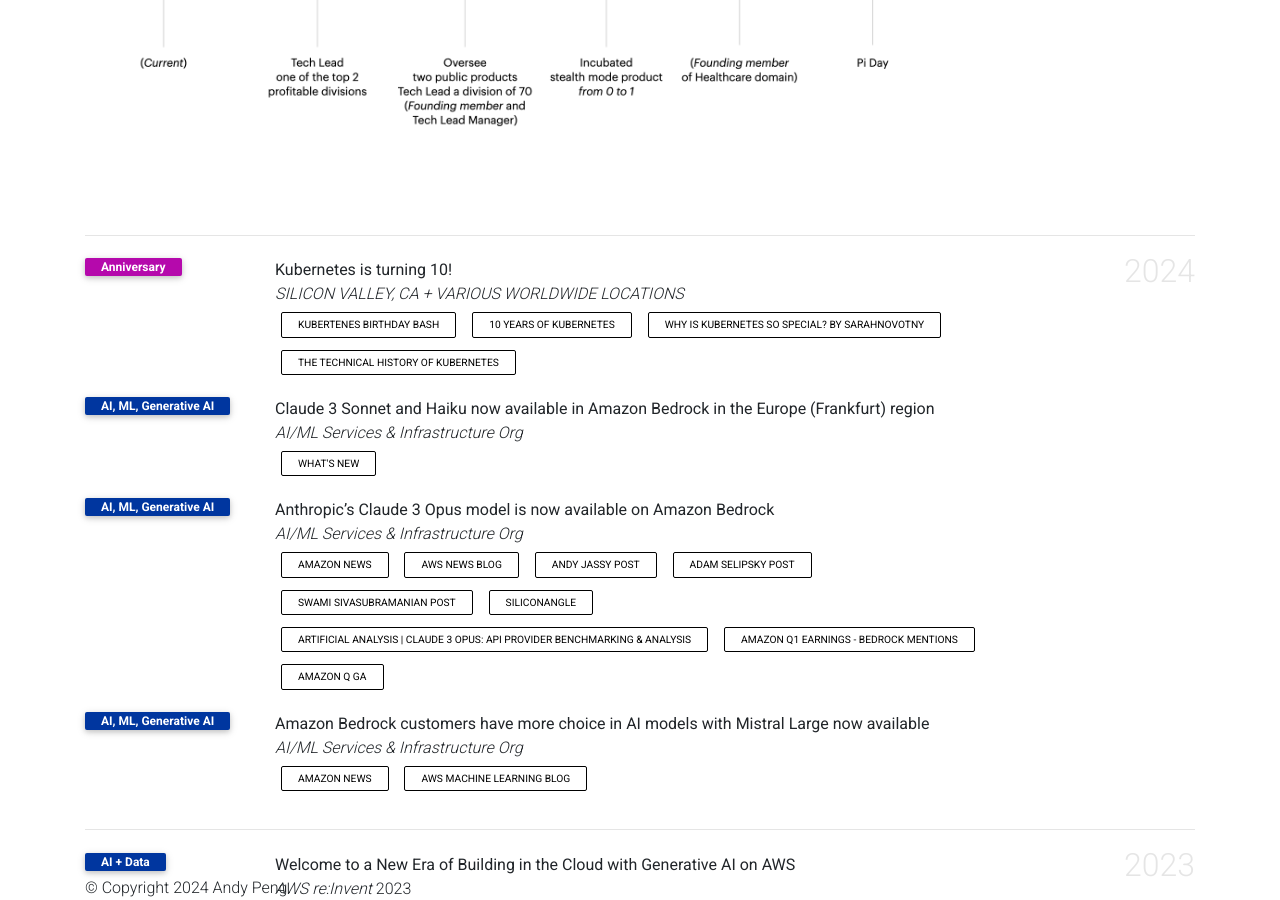
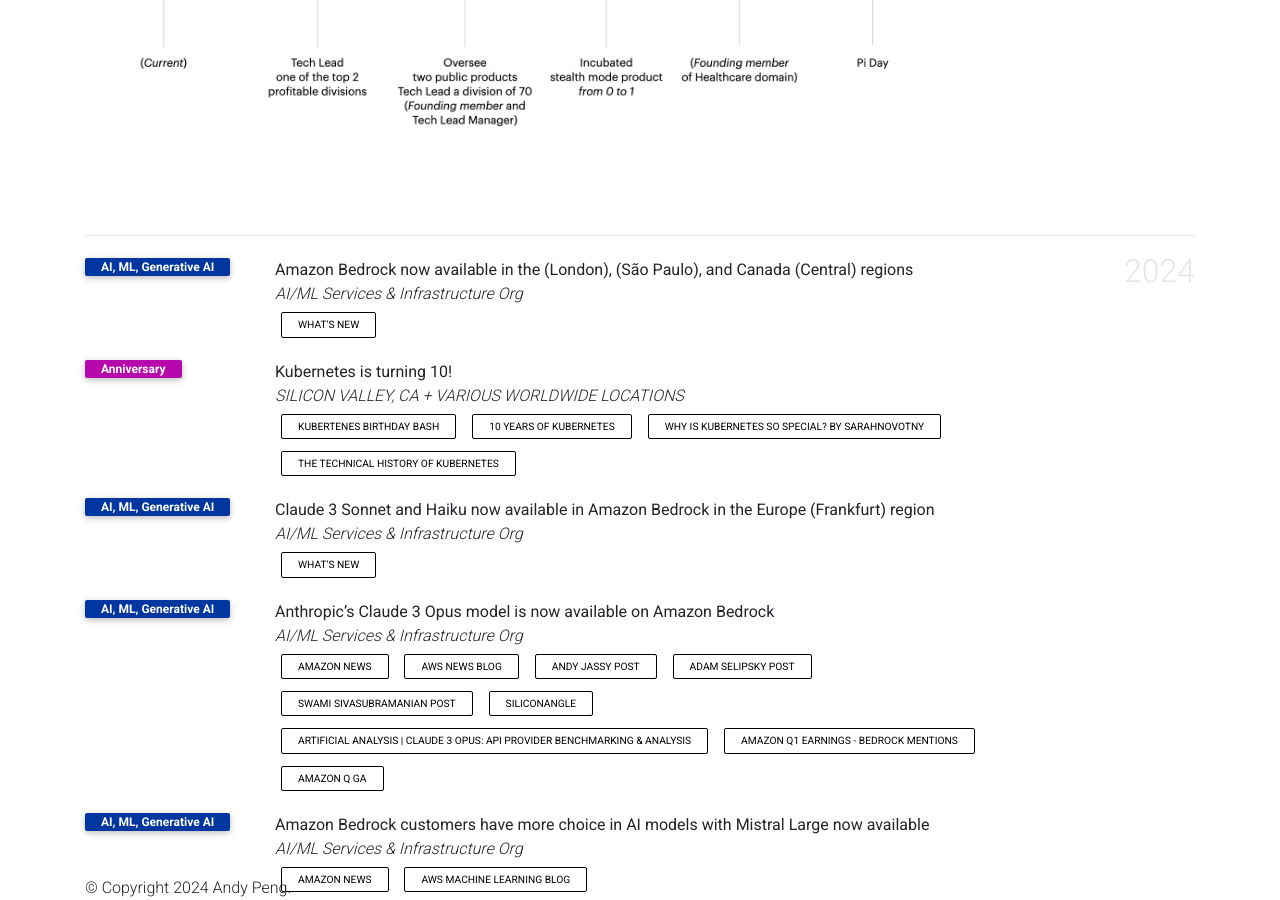
Before and after one commit to gfw001/gfw001.github.io, a Jekyll site: the page products.html, which Jekyll copies as it is, in a window 1280 px wide and 900 px high, scrolled down 489 px. Built offline with Jekyll 4.4.1, drawn with Linux system fonts in a browser that asks for light colours; comment, search, counter and statistics services are not loaded; a style sheet for code colours, icons or effects is not loaded.

Commit message:
Update products.html

```diff
--- a/products.html
+++ b/products.html
@@ -211,6 +211,21 @@
       <div class="publications">
       <h2 class="year">2024</h2>
       <ol class="bibliography">
+         <li>
+            <div class="row">
+               <div class="col-sm-2 abbr"><abbr class="badge">AI, ML, Generative AI</abbr></div>
+               <div id="mao2023agent" class="col-sm-8">
+                  <div class="title">Amazon Bedrock now available in the (London), (São Paulo), and Canada (Central) regions</div>
+                  <div class="periodical"> <em>AI/ML Services & Infrastructure Org</em> </div>
+                  <div class="links">
+                     <a href="https://aws.amazon.com/about-aws/whats-new/2024/06/amazon-bedrock-london-sao-paulo-canada-central-regions/" class="btn btn-sm z-depth-0" role="button" rel="noopener noreferrer" target="_blank">What's New</a>
+                  </div>
+                  <div class="badges">
+                     <span class="altmetric-embed" data-hide-no-mentions="true" data-hide-less-than="15" data-badge-type="2" data-badge-popover="right"></span> <span class="__dimensions_badge_embed__" data-pmid="" data-hide-zero-citations="true" data-style="small_rectangle" data-legend="hover-right" style="margin-bottom: 3px;"></span>
+                  </div>
+               </div>
+            </div>
+         </li>
          <li>
             <div class="row">
                <div class="col-sm-2 abbrd"><abbrd class="badge">Anniversary</abbrd></div>
```
